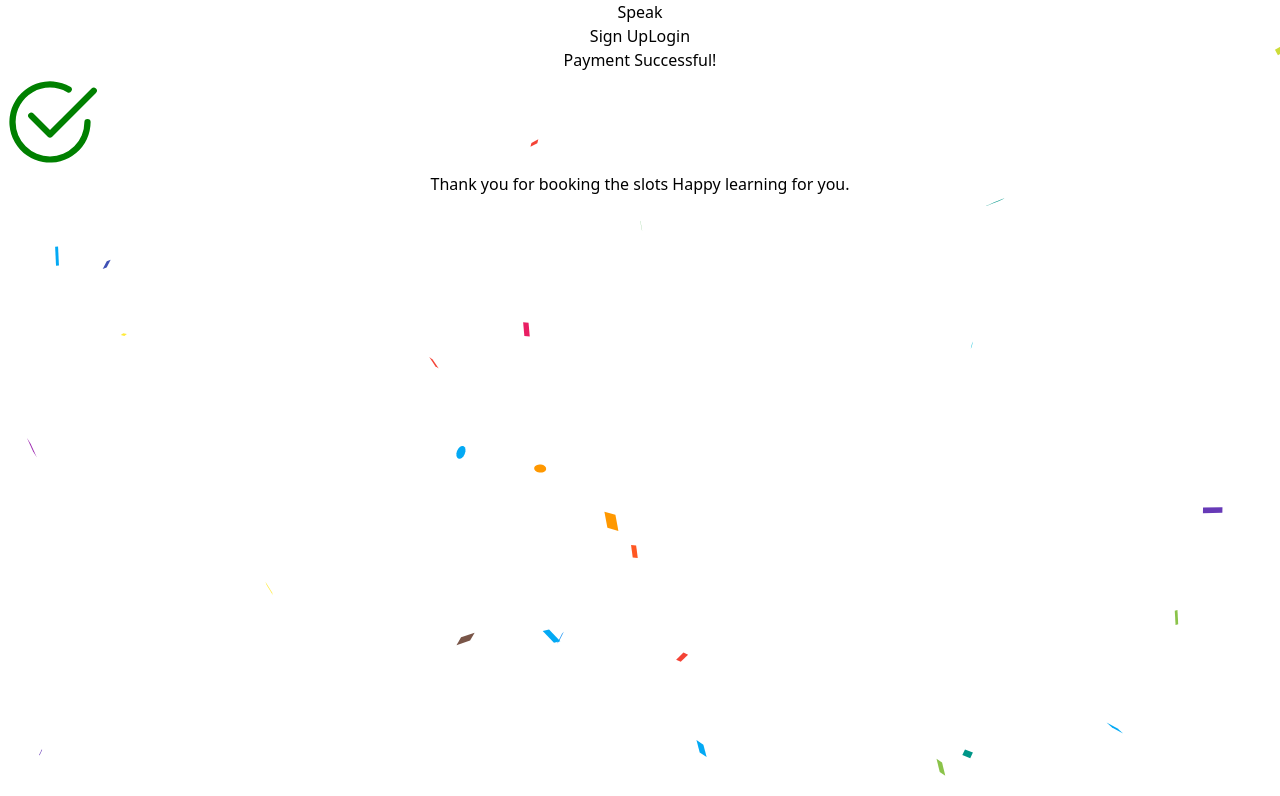
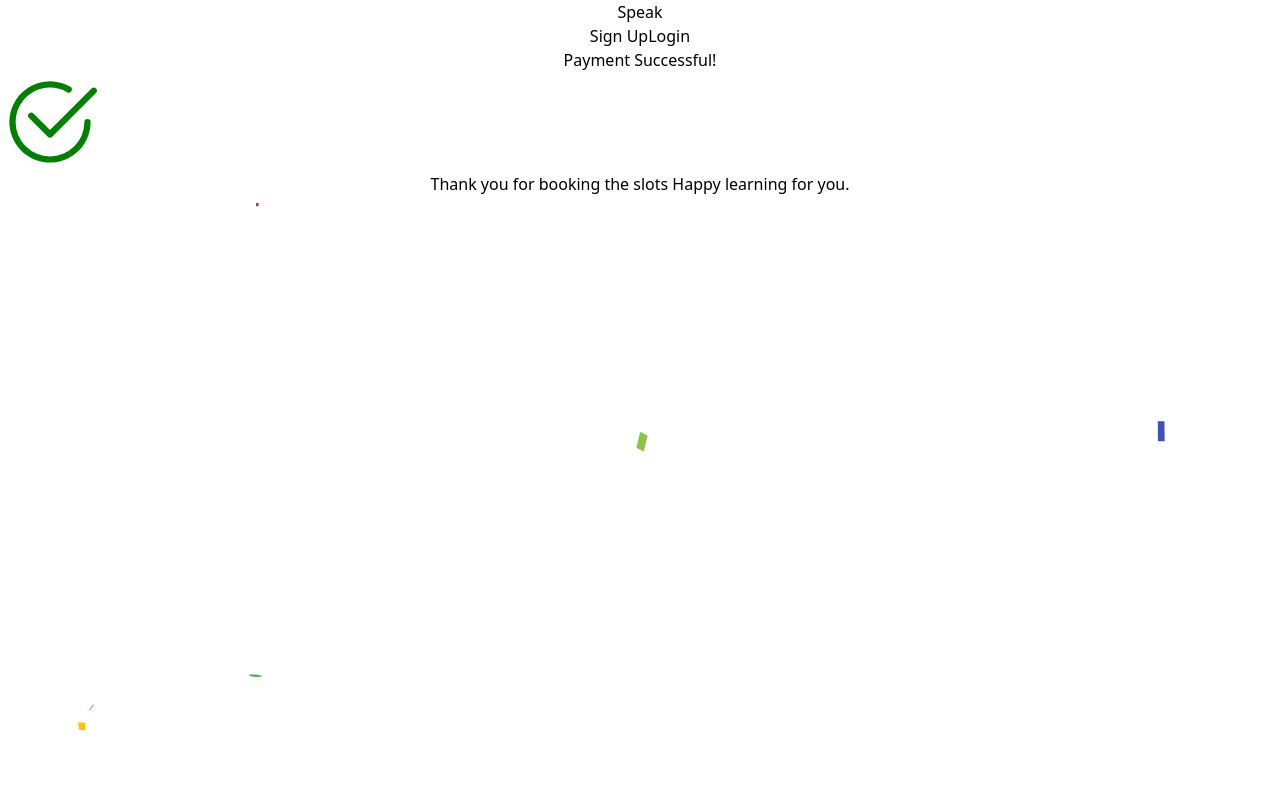
Before and after one commit to nandu44-code/Speak-frontend, a React (Vite) app in the folder Frontend/: page /student/paymentSuccess in a window 1280 px wide. Shown: the top 796 px of the page. Built offline with nearby package versions, Linux system fonts and the light colour scheme.

Commit message:
UI changes at  paymentSuccess

```diff
--- a/Frontend/src/components/student/PaymentSuccess.jsx
+++ b/Frontend/src/components/student/PaymentSuccess.jsx
@@ -23,9 +23,9 @@ const PaymentSuccess = () => {
         <Confetti
           width="1600"
           height="1200"
-          numberOfPieces={500} // Number of confetti pieces
+          numberOfPieces={200} // Number of confetti pieces
           recycle={false}
-          gravity={0.3} // Example gravity value
+          gravity={0.5} // Example gravity value
           wind={0} // Example wind value
         />
       </div>
```
